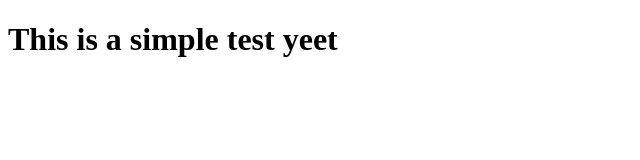
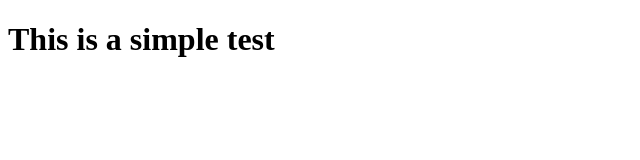
Before and after one commit to Dalton-Murray/LTU_Fall_2021_Web-Design_Semester_Project, a plain HTML site: page index.html in a window 1280 px wide. Shown: the full height of the page, 0-640 px from the left. Drawn offline with Linux system fonts and the light colour scheme.

Commit message:
Updated blank index

```diff
--- a/index.html
+++ b/index.html
@@ -1,4 +1,4 @@
-<!--- Dalton Murray -->
+<!--- Dalton Murray, Gavin Pulton, Yousif Haddad -->
 
 <!doctype html>
 <html lang="en">
@@ -10,7 +10,7 @@
 </head>
 <body>
 
-	<h1>This is a simple test yeet</h1>
+	<h1>This is a simple test </h1>
 
 </body>
 </html>
```
